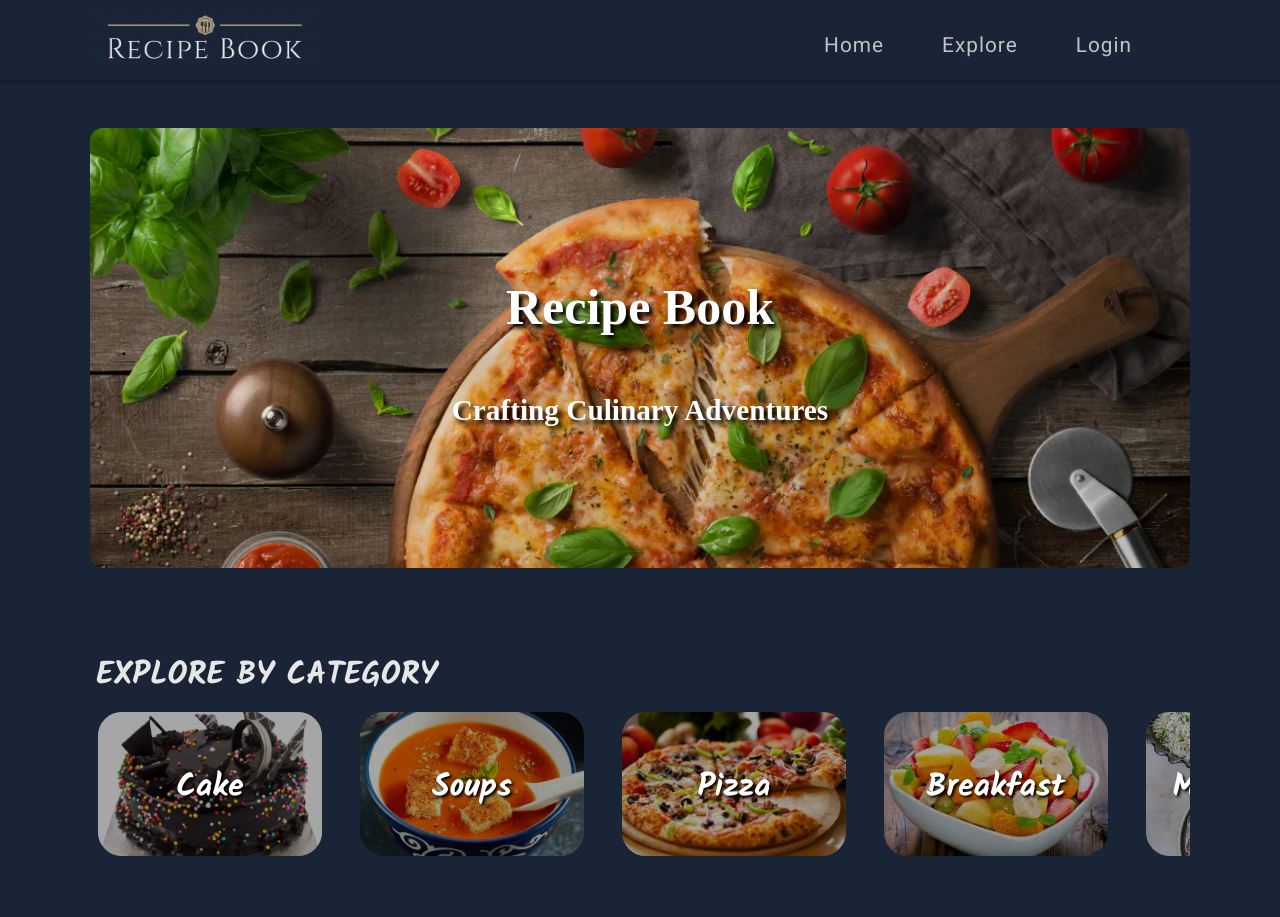
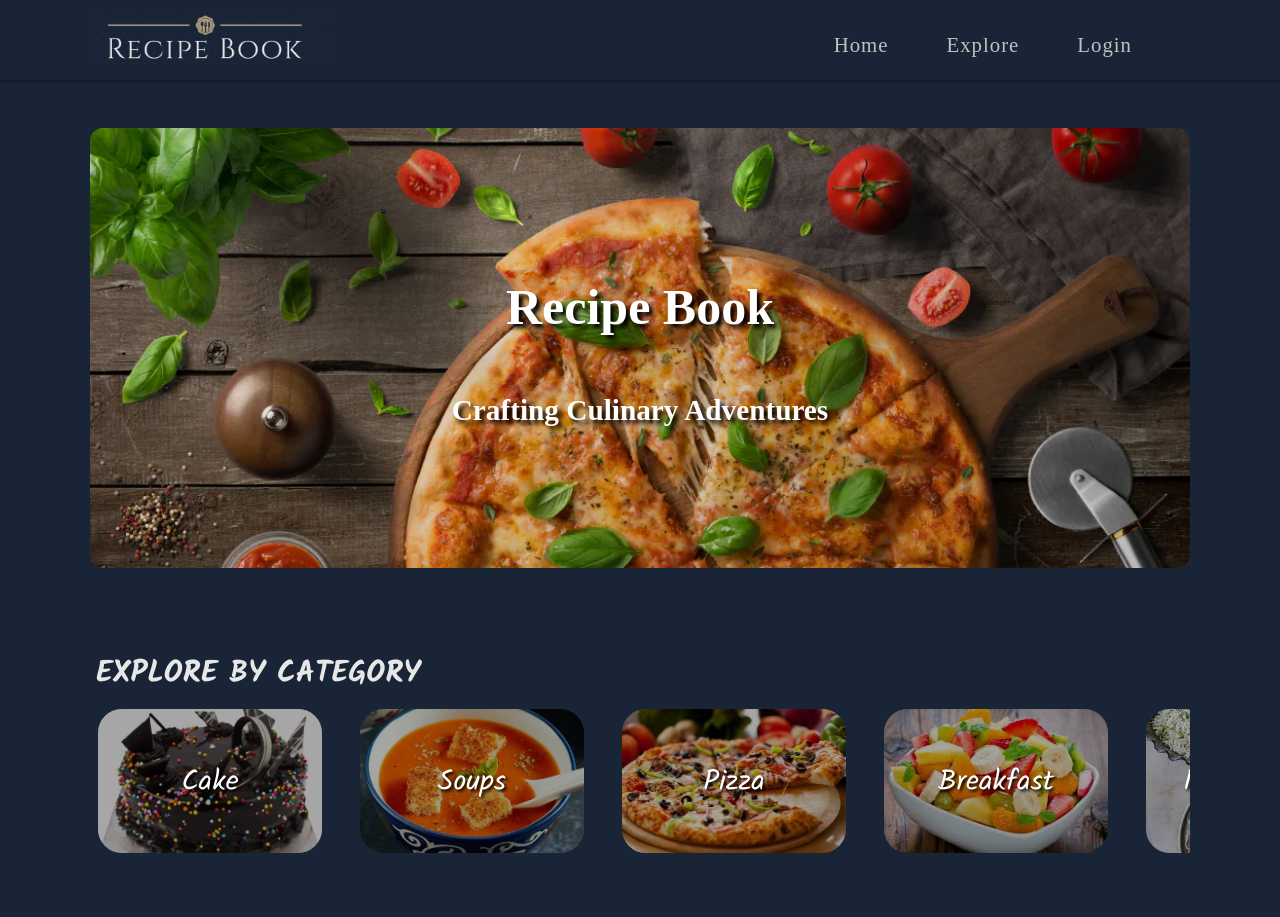
Before and after one commit to ayush03ch/Recipe-Book, a website: page index.html in a window 1280 px wide. Shown: the top 917 px of the page. Drawn offline with nearby package versions, Linux system fonts and the light colour scheme; files whose address does not match are found by name.

Commit message:
Update main.css

```diff
--- a/css/main.css
+++ b/css/main.css
@@ -76,7 +76,7 @@ a {
     z-index: 100;
     background-color: rgb(25, 37, 55);
     box-shadow: var(--nav-shadow);
-    font-family: 'Roboto';
+    font-family: 'Nunito';
 }
 .nav-center {
     width: 90vw;
@@ -192,8 +192,7 @@ a {
     margin-top: 4vh;
     margin-bottom: 0;
     padding-left: 6px;
-    font-size: 1.7rem;
-    font-size: 4vh;
+    font-size: 3.8vh;
     color: rgb(231, 231, 231);
     /* font-family: "El Messiri"; */
     font-family: "Kalam";
@@ -433,8 +432,8 @@ a {
         border-radius: 3vh;
     }
     .categories a p{
-        font-size: 4vh;
-        font-weight: bold;
+        font-size: 3.6vh;
+        /* font-weight: bold;  */
         margin: 0;
         color: white;
         position: relative;
```
